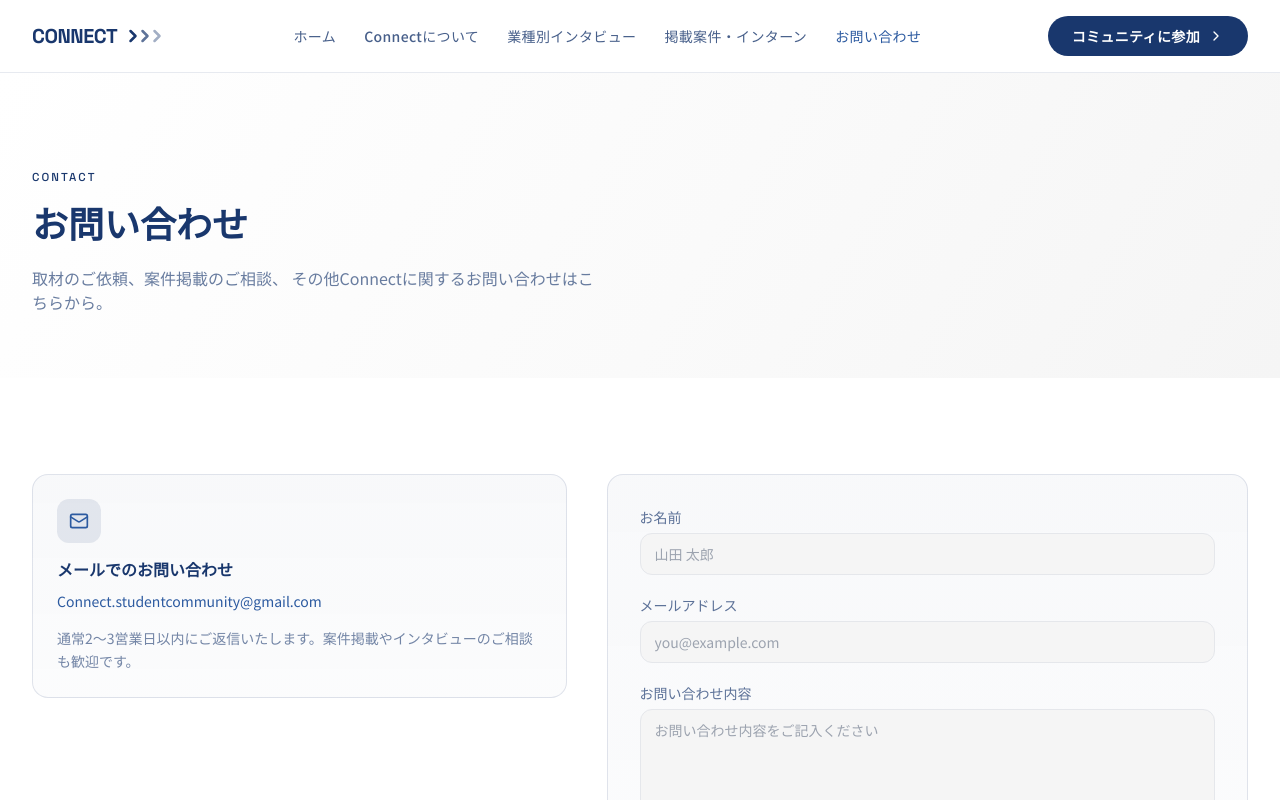
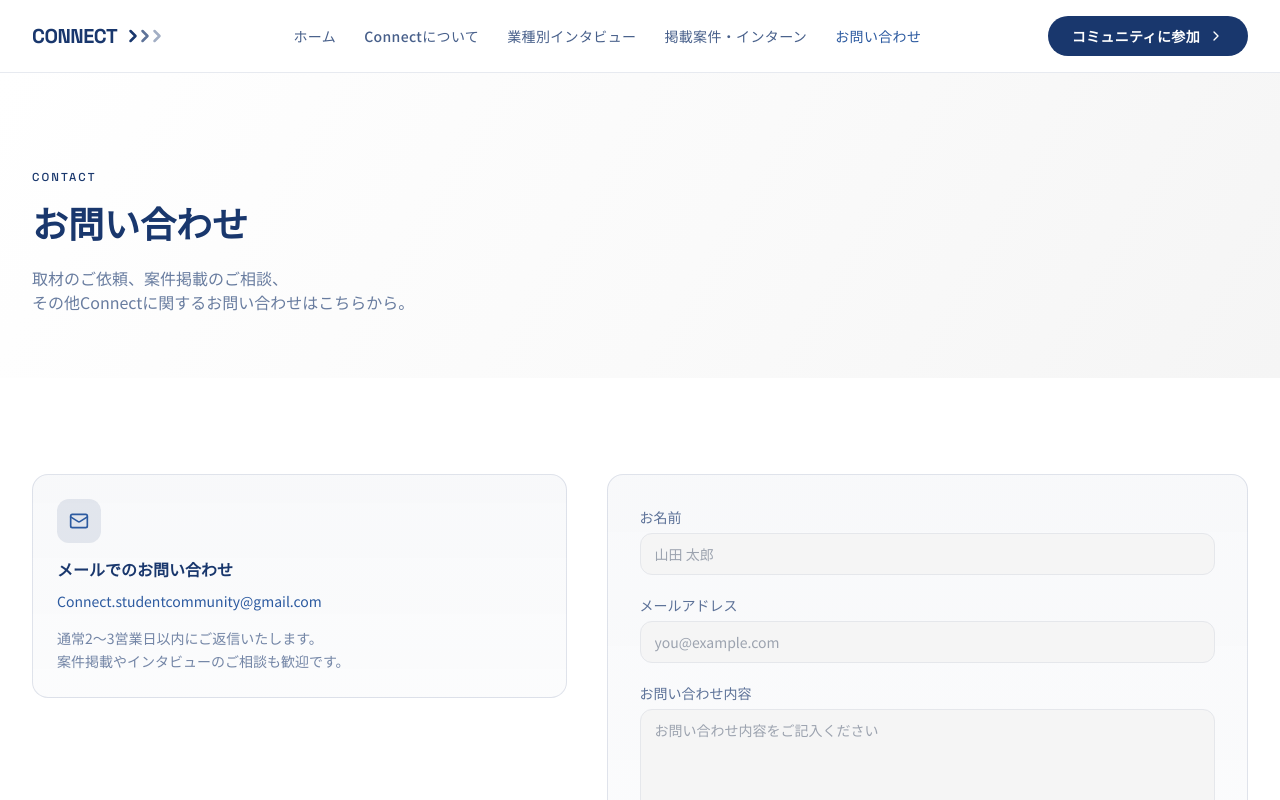
Before and after one commit to fumaichihara/student-community-connect, a React (Vite) app: page /contact in a window 1280 px wide. Shown: the top 800 px of the page. Built offline with nearby package versions, Linux system fonts and the light colour scheme.

Commit message:
Update Contact.jsx

```diff
--- a/src/pages/Contact.jsx
+++ b/src/pages/Contact.jsx
@@ -25,8 +25,8 @@ export default function Contact() {
           </h1>
           <p className="mt-5 max-w-xl text-sm leading-relaxed text-slate-150/65 sm:text-base">
             取材のご依頼、案件掲載のご相談、
-
-            その他Connectに関するお問い合わせはこちらから。
+            <br />
+　　　　　　　その他Connectに関するお問い合わせはこちらから。
           </p>
         </div>
       </section>
@@ -42,7 +42,9 @@ export default function Contact() {
               {SITE.contactEmail}
             </a>
             <p className="mt-4 text-sm leading-relaxed text-slate-150/60">
-              通常2〜3営業日以内にご返信いたします。案件掲載やインタビューのご相談も歓迎です。
+              通常2〜3営業日以内にご返信いたします。
+              <br />
+              案件掲載やインタビューのご相談も歓迎です。
             </p>
           </div>
         </div>
```
